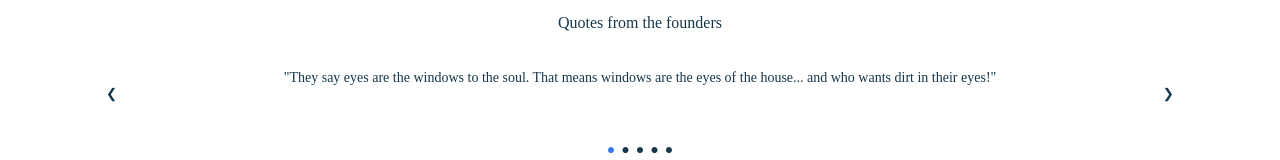
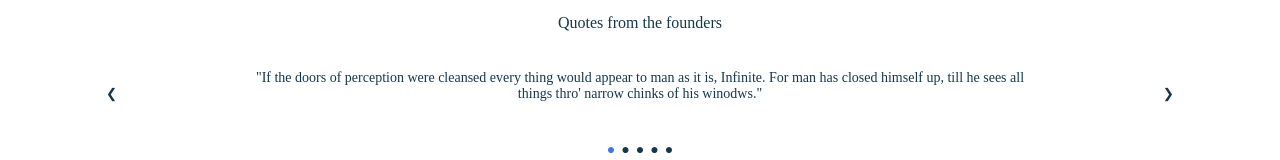
Before and after one commit to sidneysquidney/an_artists_touch, a React (Create React App) app: page /home in a window 1280 px wide. Shown: the part 519-679 px from the top of the page. Built offline with nearby package versions, Linux system fonts and the light colour scheme; no server answers; a web font is replaced by a local one.

Commit message:
Update FounderQuotes.js

```diff
--- a/src/componenets/pages/home/founder-quotes/FounderQuotes.js
+++ b/src/componenets/pages/home/founder-quotes/FounderQuotes.js
@@ -18,11 +18,11 @@
   const windowWidth = windowSize.current[0];
 
   const quotes = [
+    "If the doors of perception were cleansed every thing would appear to man as it is, Infinite. For man has closed himself up, till he sees all things thro' narrow chinks of his winodws.",
     "They say eyes are the windows to the soul. That means windows are the eyes of the house... and who wants dirt in their eyes!",
-    "The wine of Divine Grace is limitless: all limits come only from the faults of the cup. Moonlight floods the whole sky from horizon to horizon; How much it can fill your room depends on its windows. Grant a great dignity, my friend, to the windows of your life; Love has designed it to see His eternal love.",
-    "If the doors of perception were cleansed every thing would appear to man as it is, Infinite. For man has closed himself up, till he sees all things thro' narrow chinks of his winodws.",
     "In the universe, there are things that are known, and things that are unknown, and in between, there are windows.",
     "Look outside. If you are distressed by something there, the pain is not due to the thing itself, but to your perception of it; and this you have the power to revoke at any moment, by cleaning your windows.",
+    "The wine of Divine Grace is limitless: all limits come only from the faults of the cup. Moonlight floods the whole sky from horizon to horizon; How much it can fill your room depends on its windows. Grant a great dignity, my friend, to the windows of your life; Love has designed it to see His eternal love."
   ];
 
   const sliderWidth = () => {
```
